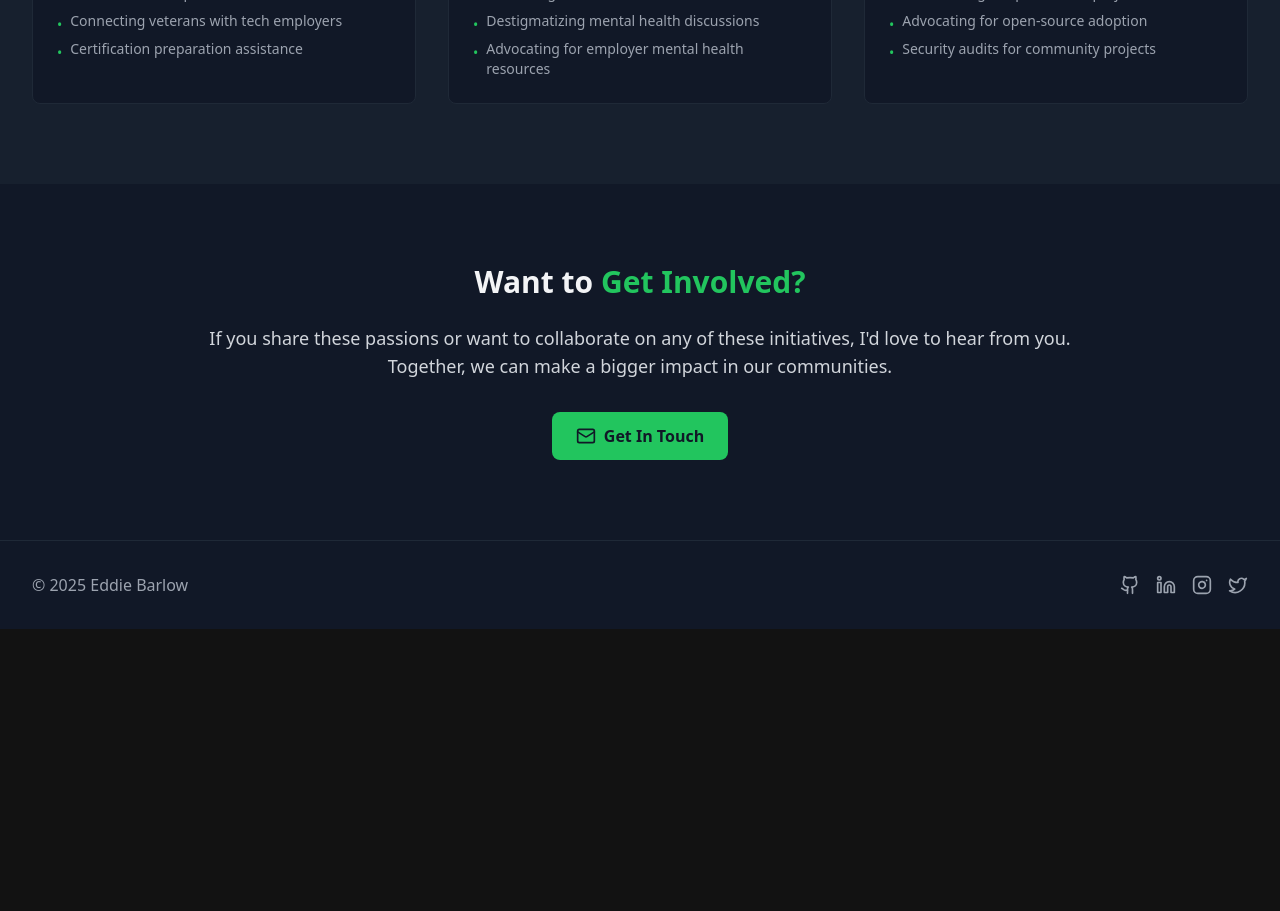
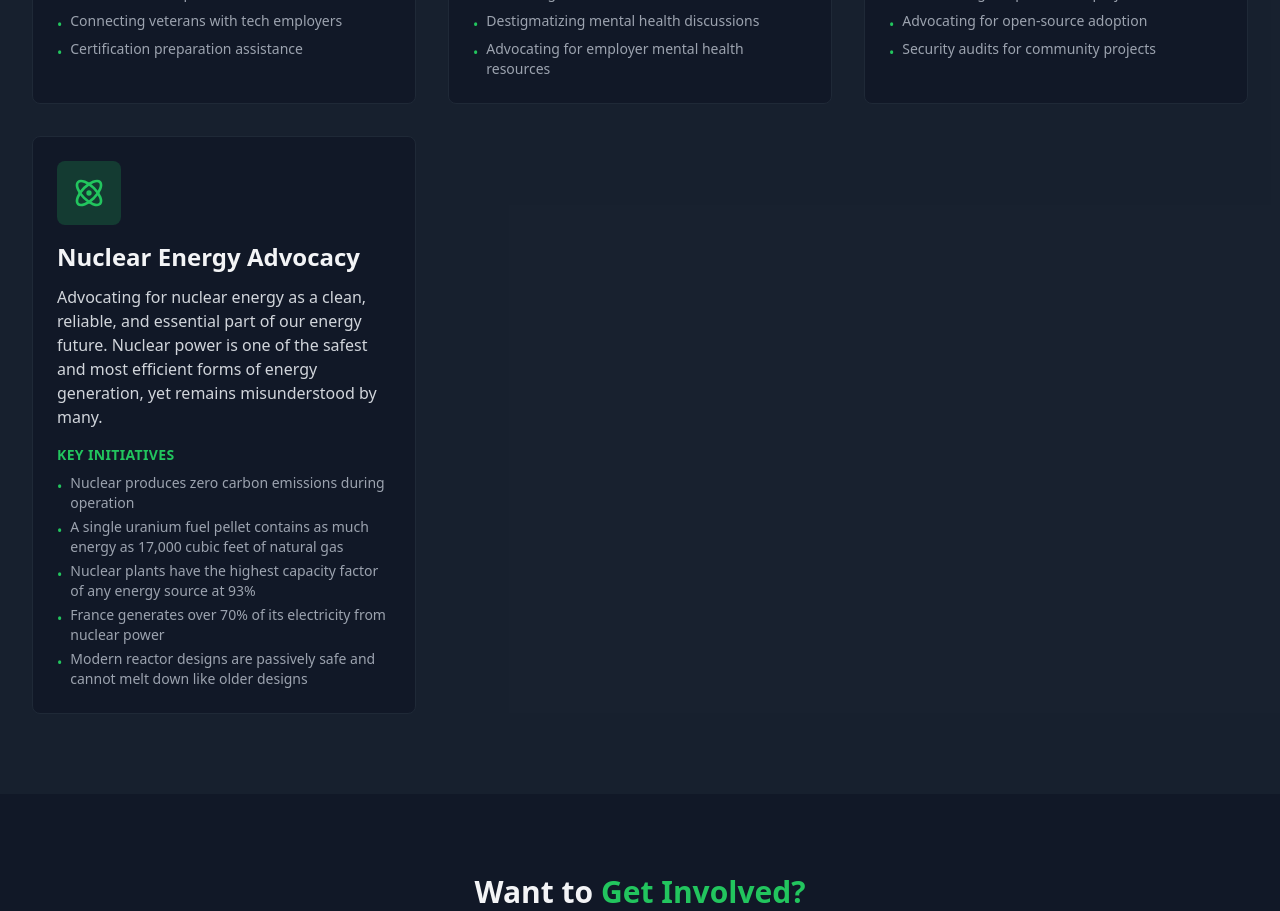
Before and after one commit to ebarlowjr2/cyber-engineer, a React (Vite) app: page /advocacy in a window 1280 px wide. Shown: the part 1320-2231 px from the top of the page. Before the commit the page ends 1949 px from the top, so only its background shows below. Built offline with nearby package versions, Linux system fonts and the light colour scheme.

Commit message:
Add Nuclear Energy Advocacy with facts
Co-Authored-By: Eddie Barlow Jr <eddiebarlowjr@gmail.com>

```diff
--- a/src/pages/Advocacy.tsx
+++ b/src/pages/Advocacy.tsx
@@ -1,5 +1,5 @@
 import '../App.css'
-import { Linkedin, Mail, Github, Instagram, Twitter, Heart, Users, GraduationCap, Shield, Globe, Lightbulb } from 'lucide-react'
+import { Linkedin, Mail, Github, Instagram, Twitter, Heart, Users, GraduationCap, Shield, Globe, Lightbulb, Atom } from 'lucide-react'
 import { Link } from 'react-router-dom'
 import { ThemeToggle } from '../components/ThemeToggle'
 
@@ -39,6 +39,12 @@ const advocacyItems = [
     title: 'Open Source Security',
     description: 'Supporting and contributing to open-source security tools and projects. Open source democratizes access to security tools and allows the community to collectively improve our defenses.',
     initiatives: ['Contributing to open-source projects', 'Advocating for open-source adoption', 'Security audits for community projects']
+  },
+  {
+    icon: Atom,
+    title: 'Nuclear Energy Advocacy',
+    description: 'Advocating for nuclear energy as a clean, reliable, and essential part of our energy future. Nuclear power is one of the safest and most efficient forms of energy generation, yet remains misunderstood by many.',
+    initiatives: ['Nuclear produces zero carbon emissions during operation', 'A single uranium fuel pellet contains as much energy as 17,000 cubic feet of natural gas', 'Nuclear plants have the highest capacity factor of any energy source at 93%', 'France generates over 70% of its electricity from nuclear power', 'Modern reactor designs are passively safe and cannot melt down like older designs']
   }
 ]
 
```
